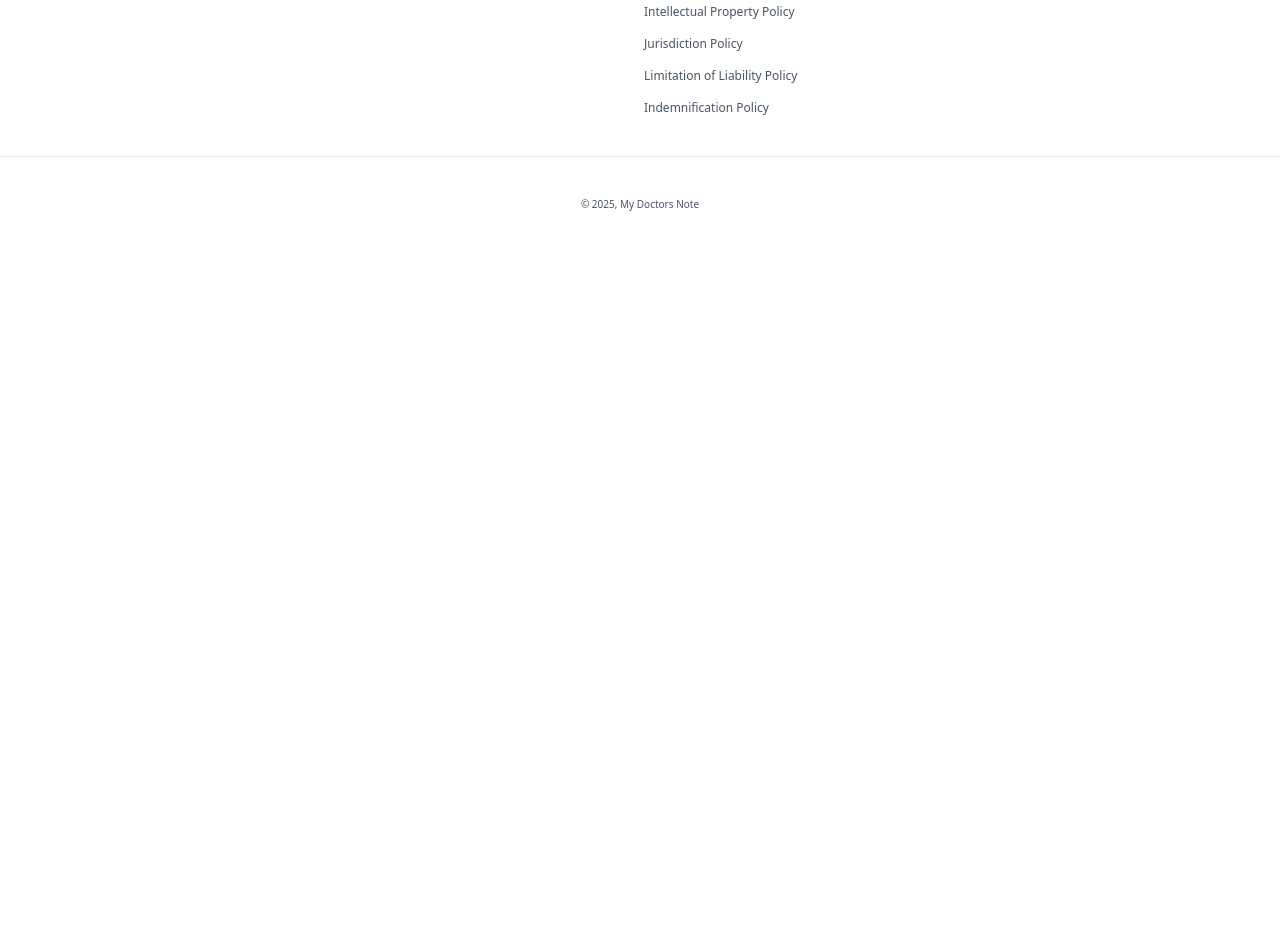
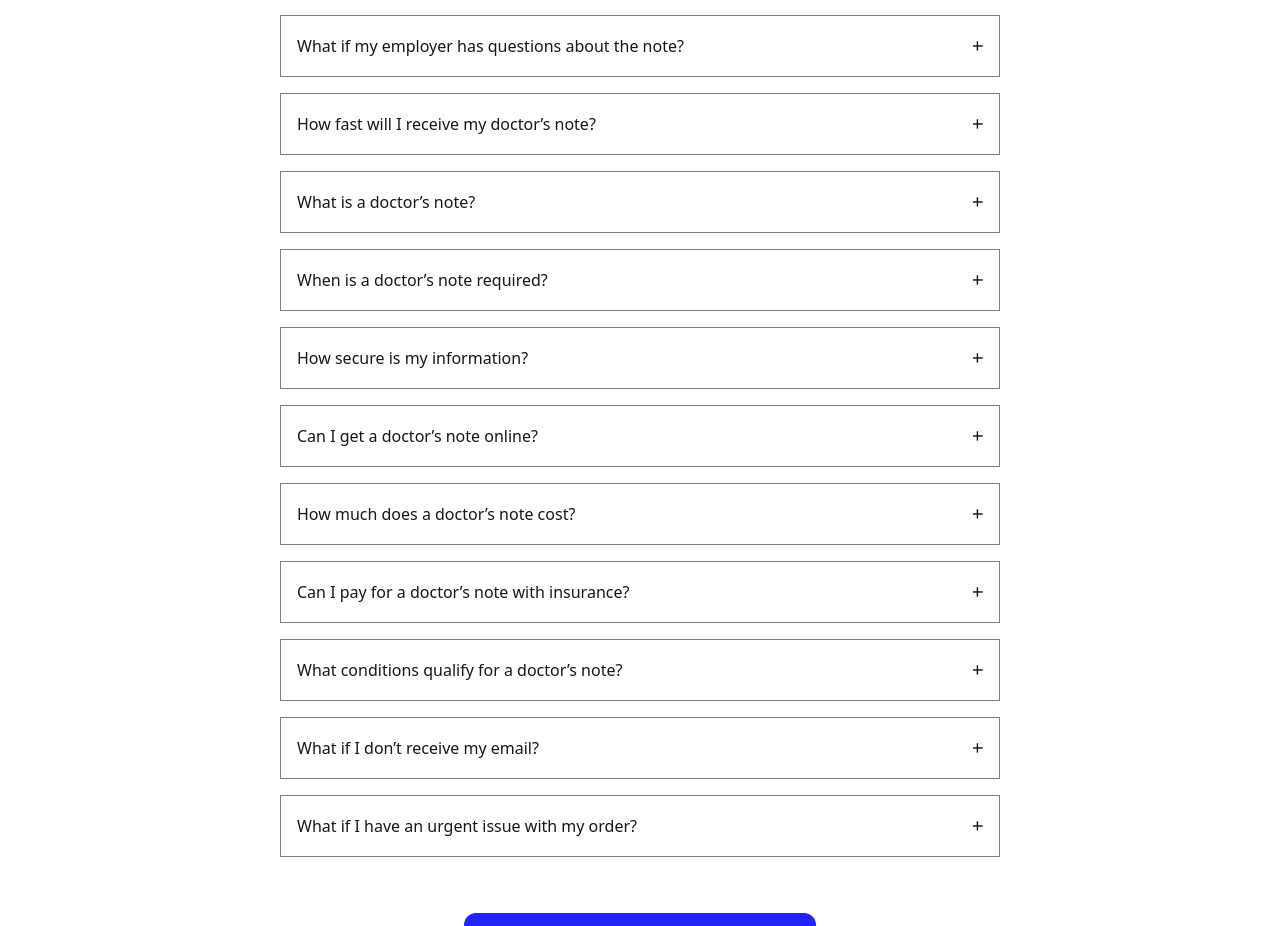
Before and after one commit to aivangogh/mydoctorsnote-clone, a Next.js app: page /pages/frequently-asked-questions in a window 1280 px wide. Shown: the part 526-1452 px from the top of the page. Before the commit the page ends 800 px from the top, so only its background shows below. Built offline with nearby package versions, Linux system fonts and the light colour scheme.

Commit message:
chore: added accordion component and added faqs page

```diff
--- a/src/app/pages/frequently-asked-questions/page.tsx
+++ b/src/app/pages/frequently-asked-questions/page.tsx
@@ -1,11 +1,176 @@
+import { CallToActionButton } from "@/components/call-to-action";
+import { Accordion, AccordionItem } from "@/components/ui/accordion";
+
 export default function Contact() {
 	return (
 		<div className="w-full flex flex-col items-center gap-10">
 			<h1 className="text-4xl md:text-5xl leading-10">FAQ</h1>
+			<div className="md:w-[45rem]">
+				<Accordion>
+					<AccordionItem
+						title={`Will my employer accept this doctor’s note?`}
+						defaultOpen
+					>
+						<span>
+							Yes! Our notes are formatted in a widely recognized style and
+							include all key details employers typically require. Thousands of
+							people across the U.S. have successfully used our service without
+							issues. If you ever need adjustments, we’re here to ensure you
+							have exactly what you need—your satisfaction is our top priority.
+						</span>
+					</AccordionItem>
+				</Accordion>
+				<Accordion>
+					<AccordionItem title="What if I need changes to my note?">
+						<span>
+							No problem! If you need modifications, simply reach out, and we’ll
+							make any necessary adjustments. We’re committed to ensuring you
+							have a document that meets your needs.
+						</span>
+					</AccordionItem>
+				</Accordion>
+				<Accordion>
+					<AccordionItem title="What if my employer has questions about the note?">
+						<span>
+							Our notes are designed to be clear and straightforward, minimizing
+							the chance of any questions. However, if your employer does
+							request additional details, we’re here to help you navigate the
+							situation.
+						</span>
+					</AccordionItem>
+				</Accordion>
+				<Accordion>
+					<AccordionItem title={`How fast will I receive my doctor’s note?`}>
+						<span>
+							Immediately. Once you complete your order, your note is generated
+							and delivered straight to your email within minutes.
+						</span>
+					</AccordionItem>
+				</Accordion>
+				<Accordion>
+					<AccordionItem title={`What is a doctor’s note?`}>
+						<span>
+							A doctor’s note is an document that explains your need for time
+							off from work or school due to a medical reason. It includes
+							essential absence details, such as the date of examination,
+							recommended rest period, and return-to-work date, all while
+							maintaining your privacy.
+						</span>
+					</AccordionItem>
+				</Accordion>
+				<Accordion>
+					<AccordionItem title={`When is a doctor’s note required?`}>
+						<span>
+							A doctor’s note may be required in various situations, including:
+							<ul className="list-disc list-inside">
+								<li>
+									<span className="font-bold">Work Absences</span> - Many
+									employers require documentation for medical leave.
+								</li>
+								<li>
+									<span className="font-bold">School or University Leave</span>{" "}
+									- Some institutions mandate a note for missed classes.
+								</li>
+								<li>
+									<span className="font-bold">Extended Sick Leave</span> - If
+									you’re absent for multiple days, an official document may be
+									necessary.
+								</li>
+								<li>
+									<span className="font-bold">Medical Accommodations</span> -
+									Employers may need documentation for modified work duties.
+								</li>
+								<li>
+									<span className="font-bold">
+										Proof of Illness for Travel or Events
+									</span>{" "}
+									- Some airlines and event organizers request documentation for
+									rescheduling or refunds.
+								</li>
+							</ul>
+						</span>
+					</AccordionItem>
+				</Accordion>
+				<Accordion>
+					<AccordionItem title="How secure is my information?">
+						<span>
+							Your privacy is our top priority. We follow strict confidentiality
+							standards, and your information is never shared with third
+							parties.
+						</span>
+					</AccordionItem>
+				</Accordion>
+				<Accordion>
+					<AccordionItem title={`Can I get a doctor’s note online?`}>
+						<span>
+							Yes! Our service allows you to obtain a fully formatted note
+							without the hassle of an in-person visit. No waiting rooms, no
+							appointments—just a fast, convenient solution delivered straight
+							to your inbox.
+						</span>
+					</AccordionItem>
+				</Accordion>
+				<Accordion>
+					<AccordionItem title={`How much does a doctor’s note cost?`}>
+						<span>
+							We offer a transparent, flat rate of $29.99 with{" "}
+							<span className="font-bold">no hidden fees</span>. Unlike
+							traditional doctor visits, which can cost hundreds of dollars, our
+							service provides a simple and affordable alternative.
+						</span>
+					</AccordionItem>
+				</Accordion>
+				<Accordion>
+					<AccordionItem
+						title={`Can I pay for a doctor’s note with insurance?`}
+					>
+						<span>
+							Our service is out-of-pocket to ensure a fast and seamless
+							experience. We’ve chosen a direct payment model to eliminate
+							delays and provide instant documentation—at a cost lower than most
+							copays.
+						</span>
+					</AccordionItem>
+				</Accordion>
+				<Accordion>
+					<AccordionItem title={`What conditions qualify for a doctor’s note?`}>
+						<span>
+							Our notes can be used for a variety of common conditions that may
+							require time off, including:
+							<ul className="list-disc list-inside">
+								<li>Flu, colds, and respiratory illnesses</li>
+								<li>Stomach viruses or food poisoning</li>
+								<li>Migraines and severe headaches</li>
+								<li>Stress-related conditions</li>
+								<li>Mild injuries requiring rest</li>
+								<li>And more</li>
+							</ul>
+						</span>
+					</AccordionItem>
+				</Accordion>
+				<Accordion>
+					<AccordionItem title={`What if I don’t receive my email?`}>
+						<span>
+							Check your spam or promotions folder just in case. If you still
+							don’t see it, contact us, and we’ll make sure you receive it right
+							away.
+						</span>
+					</AccordionItem>
+				</Accordion>
 
-      <div>
-        Accordion goes here
-      </div>
+				<Accordion>
+					<AccordionItem title="What if I have an urgent issue with my order?">
+						<span>
+							We’re here to help! Our support team is available 24/7, ensuring
+							that you always have assistance when you need it.
+						</span>
+					</AccordionItem>
+				</Accordion>
+			</div>
+			<CallToActionButton
+				label="Get your Doctors Note Now"
+				descriptionProps={{ className: "text-gray-500" }}
+			/>
 		</div>
-	);
+  );
 }
--- /dev/null
+++ b/src/components/ui/accordion.tsx
@@ -0,0 +1,78 @@
+"use client";
+
+import { cn } from "@/lib/utils";
+import { useEffect, useRef, useState } from "react";
+
+type AccordionItemProps = {
+  title: string;
+  children: React.ReactNode;
+  className?: string;
+  defaultOpen?: boolean;
+};
+
+function AccordionItem({
+  title,
+  children,
+  className,
+  defaultOpen = false,
+}: AccordionItemProps) {
+  const [isOpen, setIsOpen] = useState(defaultOpen);
+  const contentRef = useRef<HTMLDivElement>(null);
+  const [maxHeight, setMaxHeight] = useState<string>(defaultOpen ? "none" : "0px");
+
+  useEffect(() => {
+    const updateHeight = () => {
+      if (contentRef.current) {
+        const contentHeight = contentRef.current.scrollHeight;
+        setMaxHeight(isOpen ? `${contentHeight}px` : "0px");
+      }
+    };
+
+    updateHeight();
+
+    // Add resize listener to handle dynamic content changes
+    window.addEventListener("resize", updateHeight);
+    return () => window.removeEventListener("resize", updateHeight);
+  }, [isOpen]);
+
+  return (
+    <div className={cn("mb-4 w-full", className)}>
+      <button
+        className="flex flex-row items-center justify-between w-full border border-black/50 px-4 py-4 text-left"
+        onClick={() => setIsOpen((prev) => !prev)}
+      >
+        <span className="font-medium text-base">{title}</span>
+        <span
+          className={cn(
+            "text-xl transition-transform duration-300",
+            isOpen ? "rotate-0" : "rotate-90"
+          )}
+        >
+          {isOpen ? "-" : "+"}
+        </span>
+      </button>
+      <div
+        className="overflow-hidden transition-all duration-300 ease-in-out"
+        style={{ maxHeight }}
+      >
+        <div
+          ref={contentRef}
+          className="p-4 text-gray-600 text-sm leading-7"
+        >
+          {children}
+        </div>
+      </div>
+    </div>
+  );
+}
+
+type AccordionProps = {
+  children: React.ReactNode;
+  className?: string;
+};
+
+function Accordion({ children, className }: AccordionProps) {
+  return <div className={cn(className)}>{children}</div>;
+}
+
+export { Accordion, AccordionItem };
```
Also changed, not shown: 1 other file (tests, documents, lock files or other folders).
